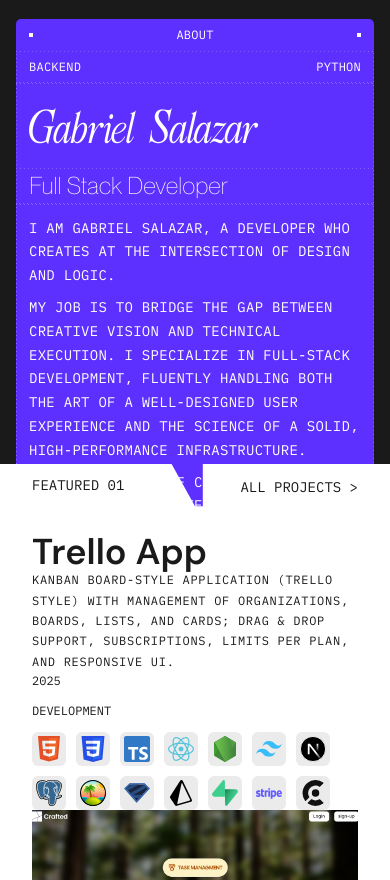
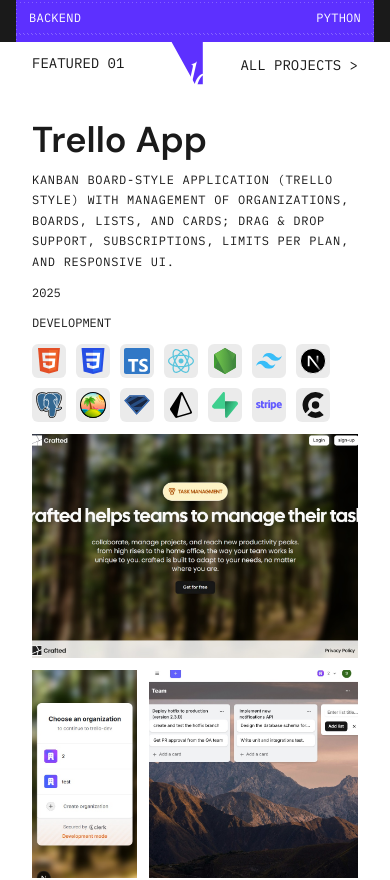
Before and after one commit to Stephanosalazar18/Portfolio, a Next.js app: page / in a window 390 px wide. Shown: the part 1224-2104 px from the top of the page. Built offline with nearby package versions, Linux system fonts and the light colour scheme.

Commit message:
Ajuste de estilos en Displace y presentación de tarjetas para mejorar la disposición y responsividad

```diff
--- a/src/components/displace-cards/Displace.jsx
+++ b/src/components/displace-cards/Displace.jsx
@@ -255,6 +255,7 @@
             end: "top 10%",
             pin: true,
             pinSpacing: false,
+
           }
         })
       }
--- a/src/components/displace-cards/displace.css
+++ b/src/components/displace-cards/displace.css
@@ -34,6 +34,7 @@
   padding: 2em;
   display: flex;
   flex-direction: column;
+  justify-content: start;
 }
 
 .card-content {
@@ -47,20 +48,11 @@
   overflow: hidden;
 }
 
-.card-all {
-  background-color: #00000000;
-  position: relative;
-  display: flex;
-  justify-content: center;
-  clip-path: polygon(84% 95%, 100% 95%, 100% 100%, 82% 100%);
-}
-
 #card-1 {
   background-color: #ffffff;
   color: var(--dark);
   position: relative;
   display: flex;
-  justify-content: center;
   margin-bottom: 0;
   height: 100vh;
   width: 100vw;
@@ -72,7 +64,6 @@
   background-color: #858585;
   position: relative;
   display: flex;
-  justify-content: center;
   margin-bottom: 0;
   height: 100vh;
   width: 100vw;
@@ -85,7 +76,6 @@
   width: 100vw;
   position: relative;
   display: flex;
-  justify-content: center;
   margin-bottom: 0;
   clip-path: polygon(42% 5%, 44% 0, 64% 0, 66% 5%, 100% 5%, 100% 100%, 0 100%, 0 5%);
 
@@ -97,6 +87,8 @@
   grid-template-columns: 1fr 1fr;
   gap: 12px;
   align-items: start;
+  padding-top: 3rem;
+
 }
 
 .card-title-block {
@@ -304,55 +296,6 @@
 
 
 
-
-
-@media (max-width: 1000px) {
-
-  .card-inner {
-    display: grid;
-    grid-template-columns: 1fr;
-    grid-auto-rows: auto;
-    gap: clamp(12px, 2vw, 16px);
-  }
-
-  .card-img {
-    display: none;
-  }
-
-  .card-header {
-    align-items: start;
-    margin-top: 3rem;
-  }
-
-  .card-title-block {
-    grid-column: 1;
-    grid-row: 1;
-  }
-  .card-meta {
-    grid-column: 1;
-    grid-row: 2;
-    padding: 0;
-  }
-  .card-summary {
-    grid-column: 1;
-    grid-row: 3;
-    padding: 0;
-
-  }
-
-  .card-divider {
-    grid-column: 1;
-    grid-row: 4;
-    margin: 0
-   }
-
-    .card-media {
-    grid-column: 1;
-    grid-row: 5;
-  }
-
-}
-
 @media (max-width: 800px) {
   #card-1{
   clip-path: polygon(0% 0%, 44% 0%, 50% 5%, 52% 5%, 52% 0%, 100% 0%, 100% 100%, 0% 100%);
@@ -376,46 +319,60 @@
   }
 }
 
-@media (max-width: 700px) {
-  .displace-container {
+@media (max-width: 600px) {
+  /* .displace-container {
     padding-right: 16px;
-  }
+  } */
   .card-tags {
     display: none;
   }
 
 
-  .card-inner {
+  .card {
     display: grid;
     grid-template-columns: 1fr;
-    grid-auto-rows: auto;
-    grid-template-areas:
-      "title"
-      "meta"
-      "summary"
-      "media";
+    grid-template-rows: auto;
+
     gap: clamp(12px, 2vw, 16px);
+    padding-top: 5rem;
+
   }
 
   .card-header,
-  .card-body { display: contents; }
+  .card-body {
+    display: contents;
+   }
 
-  .card-title-block { grid-area: title; }
-  .card-title-block { margin-top: 3rem; }
-  .card-meta { grid-area: meta; top: 0; }
-  .card-summary { grid-area: summary; }
-  .card-media { grid-area: media; }
-  .card-divider { display: none; }
 
-  .card-media { grid-template-columns: 1fr; }
-}
-
-@media (max-width: 400px) {
+  .card-title-block {
+    grid-row: 1;
+    grid-column: 1;
+  }
+  .card-summary {
+    grid-row: 2;
+    grid-column: 1;
+  }
+  .card-meta {
+    grid-row: 3;
+    grid-column: 1;
+  }
+  .card-media {
+    grid-row: 4;
+    grid-column: 1;
+  }
   .media-main:last-child {
+    display: none;
+  }
+  .card-divider {
     display: none;
   }
 
   .card-media {
-    padding-bottom: 2rem;
+    grid-template-columns: 1fr;
   }
+
 }
+
+@media (max-width: 400px) {
+
+}
--- a/src/components/presentationCard/presentation.css
+++ b/src/components/presentationCard/presentation.css
@@ -230,24 +230,18 @@
   border: 10px solid #84ff00;
 }
 
-/* ========================= */
-/* Responsive: <= 980px      */
-/* ========================= */
+
 @media (max-width: 980px) {
-  /* El contenedor permite crecer en altura; evita centrar verticalmente cuando hay overflow */
   .card-presentation {
     height: auto;
-    min-height: 100vh;
-    justify-items: center; /* conserva centrado horizontal */
+    justify-items: center;
     padding: 12px;
   }
 
   .card-frame {
     width: clamp(560px, 94vw, 920px);
-    /* Permite que la tarjeta crezca según el contenido (texto) */
     height: auto;
     min-height: clamp(360px, 50vw, 520px);
-    /* usar 2 columnas: frame-2 y frame-3 ocupan todo el ancho */
     grid-template-columns: 1fr 2fr;
   }
 
@@ -256,26 +250,26 @@
     display: none;
   }
 
-  /* reubicar frames para el nuevo grid de 2 columnas */
   .frame-2 { grid-column: 1; }
   .frame-3 { grid-column: 2; }
 
 
 }
 
-/* ========================= */
-/* Responsive móvil: <= 700px*/
-/* ========================= */
-
+@media (max-width: 800px) {
+  .card-presentation {
+    max-height: 40vh;
+  }
+}
 
 @media (max-width: 700px) {
-  /* En móvil también dejamos crecer y alineamos arriba */
   .card-presentation {
     height: auto;
-    min-height: 100vh;
     justify-items: center;
     padding: 16px;
     padding-right: 32px;
+    max-height: 45vh;
+
 
   }
 
@@ -347,7 +341,6 @@
     line-height: 1.7;
   }
 
-  /* Meta inferior se apila y ocupa alto dinámico en móvil */
   .bottom-frame-3 {
     flex-direction: rows;
     align-items: flex-start;
@@ -359,7 +352,7 @@
 
 @media (max-width: 450px) {
   .card-presentation {
-    max-height: 10vh;
+    max-height: 50vh;
     justify-items: center;
     padding: 16px;
     transform: translateY(10vh);
```
